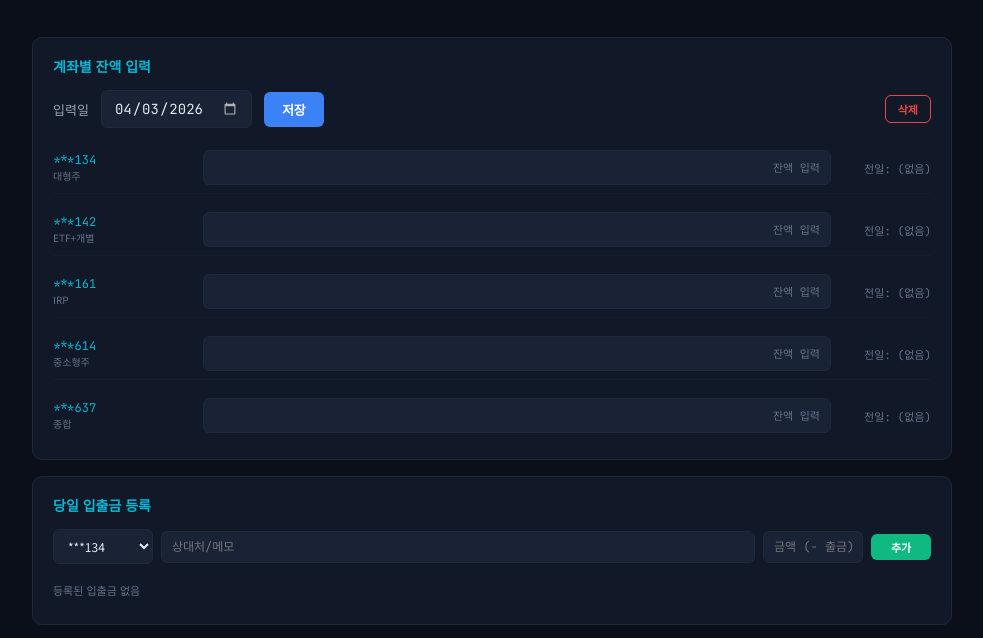
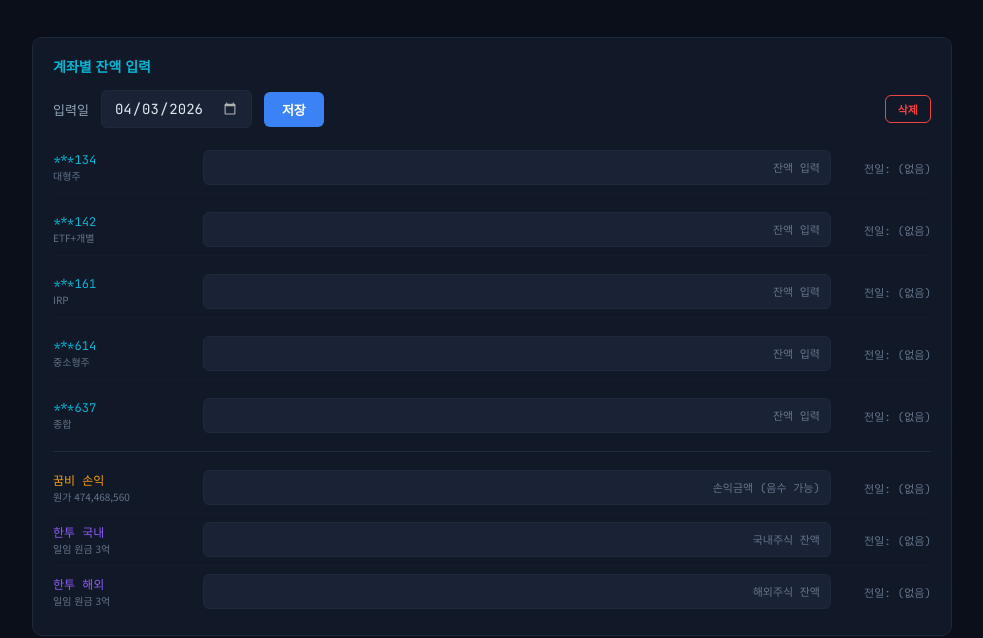
Before and after one commit to octo-tim/investment, a plain HTML site: page site/daily.html in a window 1280 px wide. Shown: the part 155-793 px from the top of the page, without its empty margins (148-1131 px from the left). Drawn offline with nearby package versions, Linux system fonts and the light colour scheme.

Commit message:
Sync daily page: show Kkumbi/Hankook fields, load from calculator data

```diff
--- a/site/daily.html
+++ b/site/daily.html
@@ -127,6 +127,24 @@ tr.active-row td{background:rgba(6,182,212,.08)}
     <button class="btn btn-red btn-sm" onclick="deleteDay()" style="margin-left:auto">삭제</button>
   </div>
   <div class="acct-grid" id="acctGrid"></div>
+  <!-- 꿈비 + 한투 -->
+  <div style="margin-top:10px;padding-top:10px;border-top:1px solid var(--border)">
+    <div class="acct-row">
+      <div><div class="acct-label" style="color:#f59e0b">꿈비 손익</div><div class="acct-sub">원가 474,468,560</div></div>
+      <input class="acct-input" id="ai_kkumbi" placeholder="손익금액 (음수 가능)" oninput="fmtInput(this)" />
+      <div class="acct-prev" id="prev_kkumbi"></div>
+    </div>
+    <div class="acct-row">
+      <div><div class="acct-label" style="color:#8b5cf6">한투 국내</div><div class="acct-sub">일임 원금 3억</div></div>
+      <input class="acct-input" id="ai_hk_dom" placeholder="국내주식 잔액" oninput="fmtInput(this)" />
+      <div class="acct-prev" id="prev_hk_dom"></div>
+    </div>
+    <div class="acct-row">
+      <div><div class="acct-label" style="color:#8b5cf6">한투 해외</div><div class="acct-sub">일임 원금 3억</div></div>
+      <input class="acct-input" id="ai_hk_ovs" placeholder="해외주식 잔액" oninput="fmtInput(this)" />
+      <div class="acct-prev" id="prev_hk_ovs"></div>
+    </div>
+  </div>
 </div>
 
 <!-- Cashflow Input -->
@@ -300,6 +318,15 @@ function renderAcctGrid(){
     html+="</div>";
   }
   document.getElementById("acctGrid").innerHTML=html;
+  /* 꿈비 / 한투 필드 채우기 */
+  var extra=["kkumbi","hk_dom","hk_ovs"];
+  for(var j=0;j<extra.length;j++){
+    var k=extra[j];
+    var el=document.getElementById("ai_"+k);
+    if(rec&&rec[k]){el.value=Number(rec[k]).toLocaleString("ko-KR");}else{el.value="";}
+    var pe=document.getElementById("prev_"+k);
+    if(pe){pe.textContent="전일: "+(prev&&prev[k]?fmt(prev[k]):(prev?"0":"(없음)"));}
+  }
 }
 
 /* Render cashflow list */
@@ -361,6 +388,10 @@ function saveDay(){
     if(v)hasAny=true;
     rec[ACCTS[i].id]=v;
   }
+  rec.kkumbi=pn(document.getElementById("ai_kkumbi").value);
+  rec.hk_dom=pn(document.getElementById("ai_hk_dom").value);
+  rec.hk_ovs=pn(document.getElementById("ai_hk_ovs").value);
+  if(rec.kkumbi||rec.hk_dom||rec.hk_ovs)hasAny=true;
   /* 미입력 계좌는 전일값 자동 반영 */
   var prev=getPrevDay(dateStr);
   if(prev){
@@ -368,6 +399,9 @@ function saveDay(){
       var a=ACCTS[i].id;
       if(!rec[a]&&prev[a]){rec[a]=prev[a];}
     }
+    if(!rec.kkumbi&&prev.kkumbi)rec.kkumbi=prev.kkumbi;
+    if(!rec.hk_dom&&prev.hk_dom)rec.hk_dom=prev.hk_dom;
+    if(!rec.hk_ovs&&prev.hk_ovs)rec.hk_ovs=prev.hk_ovs;
   }
   if(!hasAny&&!prev){alert("최소 한 계좌의 잔액을 입력하세요.");return;}
   store[dateStr]=rec;
```
